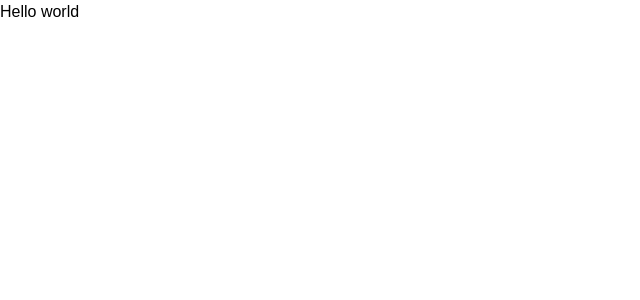
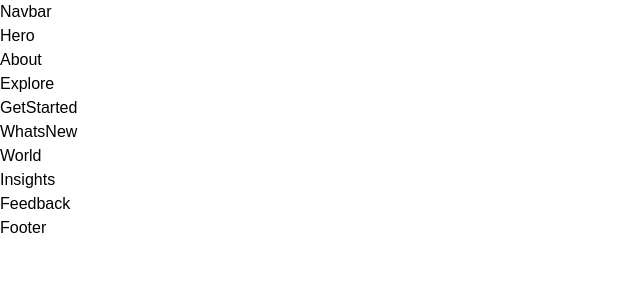
Before and after one commit to swynnejr/midjourney-app, a Next.js app: page / in a window 1280 px wide. Shown: the top 300 px of the page, without its empty margins (0-640 px from the left). Built offline with nearby package versions, Linux system fonts and the light colour scheme; a web font is replaced by a local one.

Commit message:
Scaffold for Next.ts with Tailwind & Framer Motion

```diff
--- a/app/page.tsx
+++ b/app/page.tsx
@@ -1,12 +1,31 @@
-import Image from 'next/image'
-import { Inter } from '@next/font/google'
+import Image from "next/image";
+import { Inter } from "@next/font/google";
+import Navbar from "../components/Navbar";
+import About from "../components/About";
+import Explore from "../components/Explore";
+import Feedback from "../components/Feedback";
+import Footer from "../components/Footer";
+import GetStarted from "../components/GetStarted";
+import Hero from "../components/Hero";
+import Insights from "../components/Insights";
+import WhatsNew from "../components/WhatsNew";
+import World from "../components/World";
 
-const inter = Inter({ subsets: ['latin'] })
+const inter = Inter({ subsets: ["latin"] });
 
 export default function Home() {
   return (
     <main>
-      <h1>Hello world</h1>
+      <Navbar />
+      <Hero />
+      <About />
+      <Explore />
+      <GetStarted />
+      <WhatsNew />
+      <World />
+      <Insights />
+      <Feedback />
+      <Footer />
     </main>
-  )
+  );
 }
--- /dev/null
+++ b/components/About.tsx
@@ -0,0 +1,9 @@
+type Props = {}
+
+function About({}: Props) {
+  return (
+    <div>About</div>
+  )
+}
+
+export default About
--- /dev/null
+++ b/components/Explore.tsx
@@ -0,0 +1,9 @@
+type Props = {}
+
+function Explore({}: Props) {
+  return (
+    <div>Explore</div>
+  )
+}
+
+export default Explore
--- /dev/null
+++ b/components/Feedback.tsx
@@ -0,0 +1,9 @@
+type Props = {}
+
+function Feedback({}: Props) {
+  return (
+    <div>Feedback</div>
+  )
+}
+
+export default Feedback
--- /dev/null
+++ b/components/Footer.tsx
@@ -0,0 +1,9 @@
+type Props = {}
+
+function Footer({}: Props) {
+  return (
+    <div>Footer</div>
+  )
+}
+
+export default Footer
--- /dev/null
+++ b/components/GetStarted.tsx
@@ -0,0 +1,9 @@
+type Props = {}
+
+function GetStarted({}: Props) {
+  return (
+    <div>GetStarted</div>
+  )
+}
+
+export default GetStarted
--- /dev/null
+++ b/components/Hero.tsx
@@ -0,0 +1,9 @@
+type Props = {}
+
+function Hero({}: Props) {
+  return (
+    <div>Hero</div>
+  )
+}
+
+export default Hero
--- /dev/null
+++ b/components/Insights.tsx
@@ -0,0 +1,9 @@
+type Props = {}
+
+function Insights({}: Props) {
+  return (
+    <div>Insights</div>
+  )
+}
+
+export default Insights
--- /dev/null
+++ b/components/Navbar.tsx
@@ -0,0 +1,9 @@
+type Props = {}
+
+function Navbar({}: Props) {
+  return (
+    <div>Navbar</div>
+  )
+}
+
+export default Navbar
--- /dev/null
+++ b/components/WhatsNew.tsx
@@ -0,0 +1,9 @@
+type Props = {}
+
+function WhatsNew({}: Props) {
+  return (
+    <div>WhatsNew</div>
+  )
+}
+
+export default WhatsNew
--- /dev/null
+++ b/components/World.tsx
@@ -0,0 +1,9 @@
+type Props = {}
+
+function World({}: Props) {
+  return (
+    <div>World</div>
+  )
+}
+
+export default World
--- a/package.json
+++ b/package.json
@@ -15,6 +15,7 @@
     "@types/react-dom": "18.0.10",
     "eslint": "8.31.0",
     "eslint-config-next": "13.1.1",
+    "framer-motion": "^8.4.2",
     "next": "13.1.1",
     "react": "18.2.0",
     "react-dom": "18.2.0",
```
Also changed, not shown: 1 other file (tests, documents, lock files or other folders).
